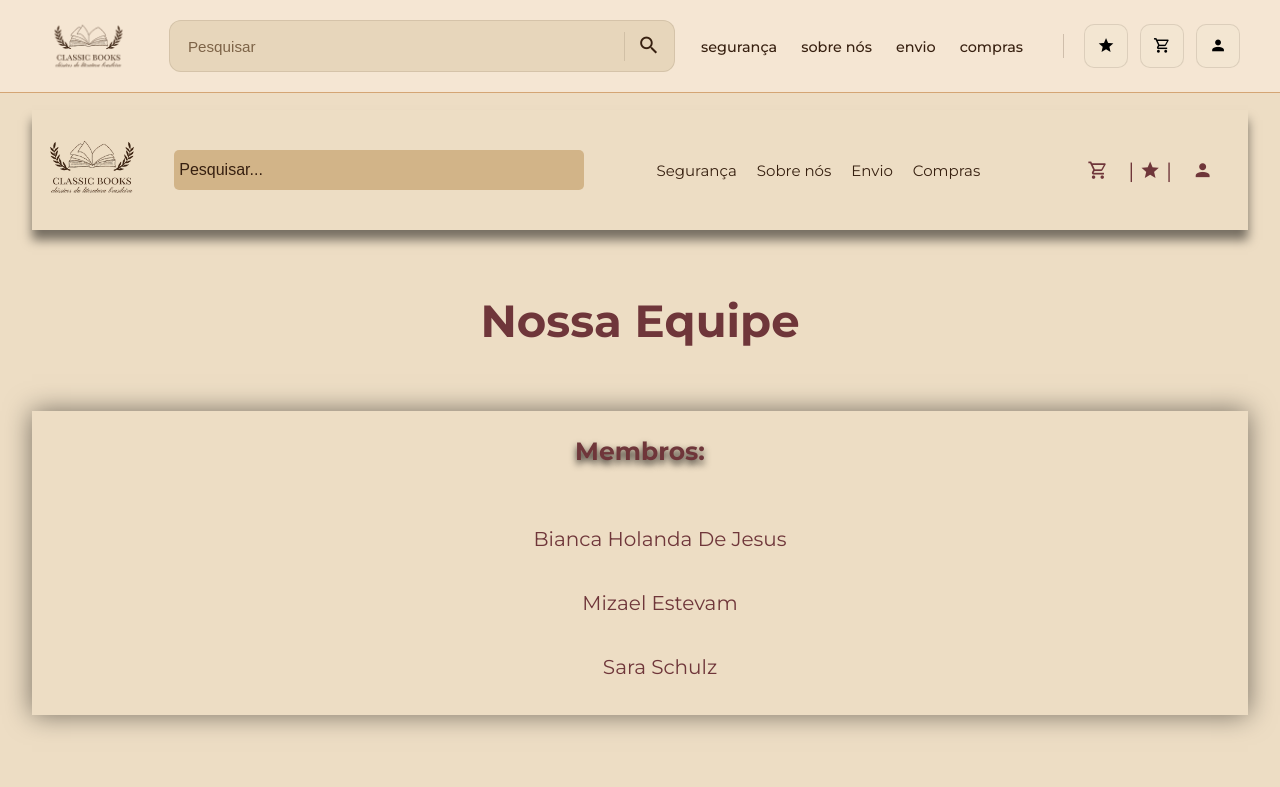
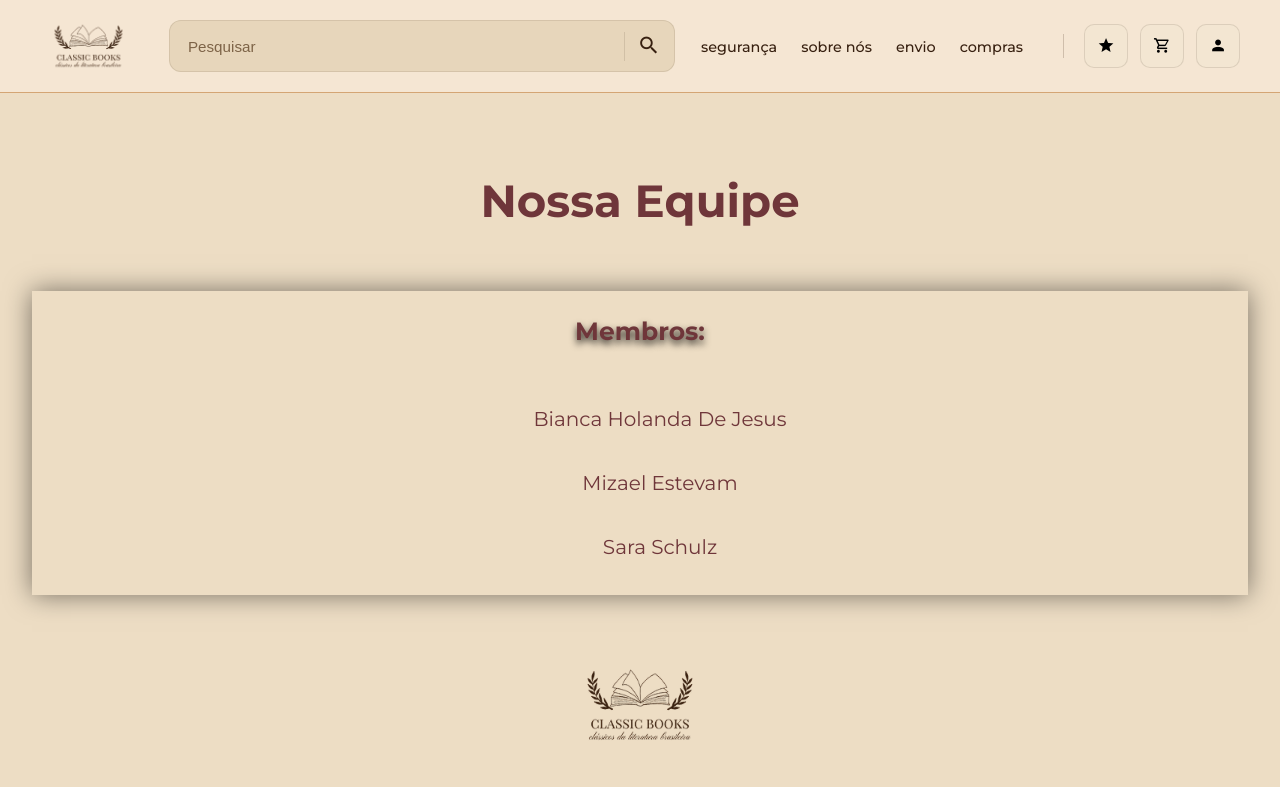
Before and after one commit to Bianca161/Livraria-Classica, a Vue app: page /equipe in a window 1280 px wide. Shown: the top 787 px of the page. Built offline with nearby package versions, Linux system fonts and the light colour scheme.

Commit message:
Feat: rota para equipe

```diff
--- a/src/App.vue
+++ b/src/App.vue
@@ -10,9 +10,9 @@ const handleSearch = () => {
 
 const navigation = [
   { label: 'segurança', href: '#' },
-  { label: 'sobre nós', href: '#' },
+  { label: 'sobre nós', href: '/equipe' },
   { label: 'Envio', href: '#' },
-  { label: 'compras', href: '#' },
+  { label: 'compras', href: '/carrinho' },
 ]
 </script>
 
--- a/src/components/cart/CartPanel.vue
+++ b/src/components/cart/CartPanel.vue
@@ -17,6 +17,7 @@ const emit = defineEmits(['increase-qty', 'decrease-qty', 'go-to-store'])
 </script>
 
 <template>
+
   <div class="cart-page">
     <div class="cart-wrapper">
       <h1 class="cart-title">Carrinho</h1>
--- a/src/components/layout/TeamView.vue
+++ b/src/components/layout/TeamView.vue
@@ -1,5 +1,4 @@
 <script setup>
-import appHeader from './AppHeader.vue'
 import { ref } from "vue";
 
 const membroSelecionado = ref(null);
@@ -31,7 +30,6 @@ function voltar() {
 }
 </script>
 <template>
-  <appHeader />
   <section class="nossoEquipe">
     <div class="titulo">
       <h2>Nossa Equipe</h2>
--- a/src/router/index.js
+++ b/src/router/index.js
@@ -1,5 +1,8 @@
 import { createRouter, createWebHistory } from 'vue-router';
-import HomeView from '@/components/layout/HomeView.vue'
+import HomeView from '@/components/layout/HomeView.vue';
+import TeamView from '@/components/layout/TeamView.vue';
+import BookDetailView from '@/components/layout/BookDetailView.vue';
+import CartPanel from '@/components/cart/CartPanel.vue';
 
 
 const routes = [
@@ -11,12 +14,17 @@ const routes = [
   {
     path: '/equipe',
     name: 'Team',
-    component: () => import('@/components/layout/TeamView.vue'),
+    component: TeamView,
   },
   {
     path: '/livro/:id',
     name: 'book-detail',
-    component: () => import('@/components/layout/BookDetailView.vue'),
+    component: BookDetailView,
+  },
+  {
+    path: '/carrinho',
+    name: 'Cart',
+    component: CartPanel,
   }
 ];
 
```
